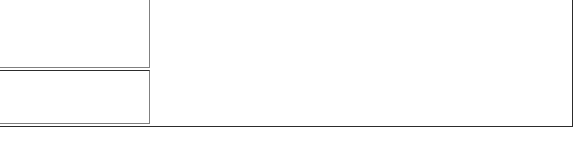
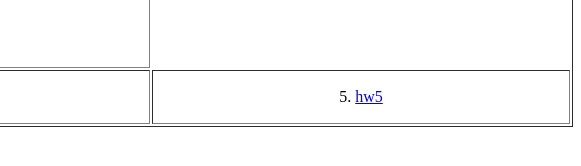
Before and after one commit to bolt23140093/hw, a plain HTML site: page three.js/miniARHW/index.html in a window 1280 px wide. Shown: the part 320-486 px from the top of the page, 699-1280 px from the left. Drawn offline with Linux system fonts and the light colour scheme.

Commit message:
Update index.html

```diff
--- a/three.js/miniARHW/index.html
+++ b/three.js/miniARHW/index.html
@@ -59,6 +59,11 @@ email:u10706126@ms.ttu.edu.tw<br>
 		4. <a href="hw4.html">hw4</a></p>
 
 		</td>
+	<td width="400">
+		<p align="center">
+		5. <a href="hw5.html">hw5</a></p>
+
+		</td>
 
 
 		</td>
```
